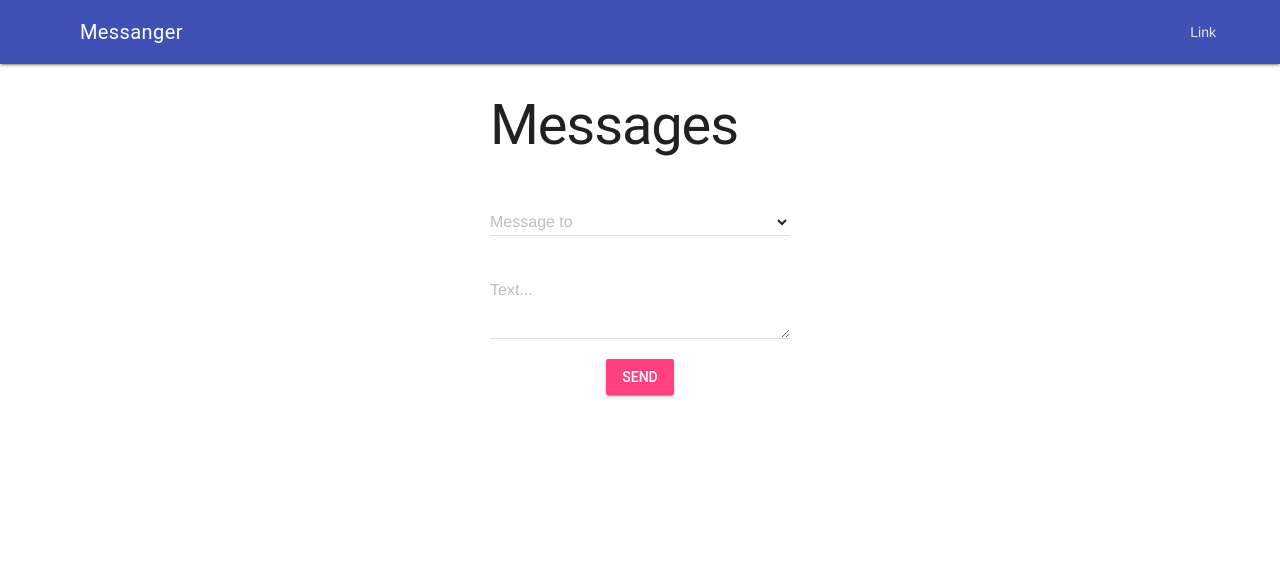
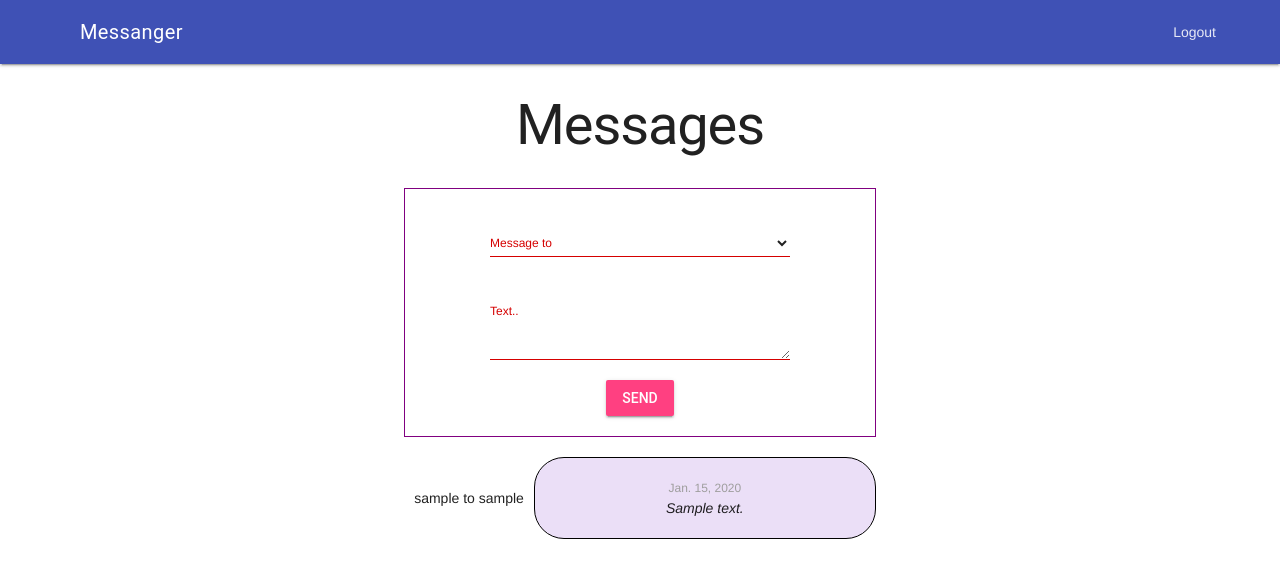
Before and after one commit to kbl98/Messanger, a Django app: page /chat/ in a window 1280 px wide. Shown: the top 578 px of the page. Run offline with Django 4.2, Linux system fonts and the light colour scheme; a user stored in the database is signed in; tables that the repository leaves empty hold one stand-in row (values such as "Sample post").

Commit message:
push for feedback

```diff
--- a/messanger_app/chat/admin.py
+++ b/messanger_app/chat/admin.py
@@ -1,5 +1,5 @@
 from django.contrib import admin
-from .models import Message,User
+from .models import Message,User2
 
 class MessageAdmin(admin.ModelAdmin):
    fields = ('chat','text','date','author','receiver')
@@ -7,4 +7,4 @@ class MessageAdmin(admin.ModelAdmin):
 
 # Register your models here.
 admin.site.register(Message,MessageAdmin)
-admin.site.register(User)
+admin.site.register(User2)
--- a/messanger_app/chat/models.py
+++ b/messanger_app/chat/models.py
@@ -10,5 +10,5 @@ class Message (models.Model):
     receiver = models.ForeignKey(settings.AUTH_USER_MODEL,on_delete=models.CASCADE, related_name='receiver_message_set',default=None,blank=True, null=True)
     chat = models.ForeignKey(settings.AUTH_USER_MODEL,on_delete=models.CASCADE, related_name='chat_message_set',default=None,blank=True, null=True)
 
-class User (models.Model):
-    username =  models.ForeignKey(settings.AUTH_USER_MODEL,on_delete=models.CASCADE, related_name='username_user_set')
+class User2 (models.Model):
+    username =  models.ForeignKey(settings.AUTH_USER_MODEL,on_delete=models.CASCADE, related_name='username_user2_set')
--- a/messanger_app/chat/templates/chat/chatindex.html
+++ b/messanger_app/chat/templates/chat/chatindex.html
@@ -1,32 +1,68 @@
-{% extends "base.html" %}
-{% block content %}
-{% if request.user.is_authenticated %}
+{% extends "base.html" %} {% block content %}
+
 <script>
-  async function sendMessage(){
-    console.log('test')
-    let fd=new FormData();
-    let token= '{{ csrf_token }}';
-        let datum=new Date().toDateString().slice(4)
-        fd.append('textmessage',messageField.value)
-        fd.append('receiver',receiverField.value)
-        fd.append('csrfmiddlewaretoken',token)
-    await fetch("/chat/",{
-            method:'POST',
-            body:fd
-        })
+  async function sendMessage() {
+    let fd = getFormdata();
+    let datum = new Date().toDateString().slice(4);
+    document.getElementById("message-cont").innerHTML += `
+    <div id="waiting" class="waiting"></div>`;
+    try {
+      let response = await fetch("/chat/", {
+        method: "POST",
+        body: fd,
+      });
+      let json = await response.json();
+      json = JSON.parse(json);
+      datum = new Date(json.fields.date).toDateString().slice(4);
+      document.getElementById("waiting").remove();
+      document.getElementById("message-cont").innerHTML += renderMessage(
+        receiverField.value,
+        datum,
+        json.fields.text
+      );
 
+      receiverField.value = "";
+      messageField.value = "";
+    } catch (error) {
+      alert("An Error occured");
+    }
   }
 
+  function getFormdata() {
+    let fd = new FormData();
+    let token = "{{ csrf_token }}";
+    fd.append("textmessage", messageField.value);
+    fd.append("receiver", receiverField.value);
+    fd.append("csrfmiddlewaretoken", token);
+    return fd;
+  }
+
+  function renderMessage(receiver, datum, jsontext) {
+    return ` <div class="center column row">
+            <div class="row">
+            <h7 class="m-side">{{request.user}}
+                 to
+                    ${receiver}</h7>
+                    </div>
+                    <div class="center column bubble margin mw200"><span class="date">${datum}</span><i>${jsontext}</i></div>
+                    </div>`;
+  }
 </script>
-
-
-<h1>Messages</h1>
-<form class="center column" onsubmit="sendMessage();return false;" methode="POST">
-
+{% if request.user.is_authenticated %}
+<h1 class="center">Messages</h1>
+<form
+  class="center column margin border"
+  onsubmit="sendMessage();return false;"
+  methode="POST"
+>
   <div class="mdl-textfield mdl-js-textfield mdl-textfield--floating-label">
     {% csrf_token %}
-    <select class="mdl-textfield__input" id="receiverField" name="receiver" >
-
+    <select
+      class="mdl-textfield__input"
+      id="receiverField"
+      name="receiver"
+      required
+    >
       <option></option>
       {% for user in users %}
       <option value="{{user.username}}">{{user.username}}</option>
@@ -35,20 +71,47 @@
     <label class="mdl-textfield__label" for="receiver">Message to</label>
   </div>
 
-
-
-
-    <div class="mdl-textfield mdl-js-textfield">
-      <textarea class="mdl-textfield__input" type="text" rows= "3" id="messageField" ></textarea>
-      <label class="mdl-textfield__label" for="message">Text...</label>
+  <div class="mdl-textfield mdl-js-textfield mdl-textfield--floating-label">
+    <textarea
+      name="message"
+      class="mdl-textfield__input"
+      type="text"
+      rows="3"
+      id="messageField"
+      required
+    ></textarea>
+    <label class="mdl-textfield__label" for="message">Text..</label>
   </div>
-    <button type="submit"
+  <button
+    type="submit"
     class="mdl-button mdl-js-button mdl-button--raised mdl-js-ripple-effect mdl-button--accent"
   >
     Send
   </button>
 </form>
+<div id="message-cont">
+  {% for message in messages %} {% if message.author == user %}
+  <div class="center column row">
     {% else %}
-  <div class="column center text-center padding-vertical"><h3>You are not logged!<br> Please log in <br><a href="/login/">here</a></h3></div>
+    <div class="center column row-reverse">
       {% endif %}
-{% endblock %}
+      <div class="row">
+        <h7 class="m-side">{{message.author}} to {{message.receiver}}</h7>
+      </div>
+      <div class="center column bubble margin mw200">
+        <span class="date">{{message.date}}</span><i>{{message.text}}</i>
+      </div>
+    </div>
+
+    {% endfor %}
+  </div>
+
+  {% else %}
+  <div class="column center text-center padding-vertical">
+    <h3>
+      You are not logged!<br />
+      Please log in <br /><a href="/login/">here</a>
+    </h3>
+  </div>
+  {% endif %} {% endblock %}
+</div>
--- a/messanger_app/chat/templates/registration/registrationindex.html
+++ b/messanger_app/chat/templates/registration/registrationindex.html
@@ -6,5 +6,5 @@
 	{{ form.as_p }}
 	<div class="middle"><input  class="mdl-button mdl-js-button mdl-button--raised mdl-js-ripple-effect mdl-button--accent" type="submit" value="Sign in" /></div>
 </form>
-
+<div class="left-corner">Zum  <a href="/login/">login</a></div>
 {% endblock %}
--- a/messanger_app/chat/views.py
+++ b/messanger_app/chat/views.py
@@ -1,6 +1,6 @@
 
 from django.shortcuts import render,redirect
-from .models import Message,User
+from .models import Message,User2
 from django.contrib.auth import authenticate, login
 from django.http import HttpResponseRedirect
 from django.contrib.auth.decorators import login_required
@@ -8,24 +8,38 @@ from django.contrib.auth.forms import UserCreationForm
 from .forms import  RegisterForm
 from django.http import JsonResponse
 from django.core import serializers
+from django.contrib.auth.models import User
+from django.db.models import Q
+from django.contrib.auth import logout
+from django.views.decorators.csrf import csrf_protect
+from asgiref.sync import sync_to_async
+
+
 
 # Create your views here.
 @login_required(login_url='/login/')
 
+
 def chatindex(request):
+    """This is a view to create a new Message Object at Backend and return the new Message to Frontend on post, on get Messages are rendered"""
     if request.method == 'POST':
         print('This request:'+request.POST['textmessage'])
         receiver_username = request.POST['receiver']
-        receiver_user = User.objects.get(username=receiver_username)
-        new_message=Message.objects.create(text = request.POST['textmessage'],author=request.user, receiver =receiver_user.id)
-        chatUsers=User.objects.all()
-        return render (request,'chat/chatindex.html',{'users':chatUsers})
+        print(receiver_username)
+        receiver_user=User.objects.get(username=receiver_username)
+        new_message=Message.objects.create(text = request.POST['textmessage'],author=request.user, receiver =receiver_user)
+        chatUsers=User2.objects.all()
+        serialized_messages=serializers.serialize('json',[new_message])
+        return JsonResponse(serialized_messages[1:-1],safe=False)
+
     if request.method == 'GET':
         chatUsers=User.objects.all()
+        allMessages=Message.objects.filter(Q(author=request.user) | Q(receiver=request.user) | Q(receiver__username="Alle"))
         print(chatUsers)
-        return render (request,'chat/chatindex.html',{'users':chatUsers})
+        return render (request,'chat/chatindex.html',{'messages':allMessages,'users':chatUsers,'user':request.user})
 
 def loginindex(request):
+    """This view logs a user in and directs to 'Chat', when login successful. Otherwise login-page is rendered"""
     if request.method == 'POST':
         print('trylogin')
         user = authenticate(username=request.POST.get('username'),password=request.POST.get('password'))
@@ -37,6 +51,7 @@ def loginindex(request):
     return render (request,'login/loginindex.html')
 
 def registrationindex(request):
+    """This Funktion renders a registration-form; on post user is registrated, logged-in and lead to 'chat'"""
     if request.method == 'GET':
         form = RegisterForm()
         return render (request,'registration/registrationindex.html',{'form': form})
@@ -46,8 +61,17 @@ def registrationindex(request):
             user = form.save(commit=False)
             user.username = user.username.lower()
             user.save()
-            User.objects.create(username=user)
+            User2.objects.create(username=user)
             login(request, user)
             return HttpResponseRedirect ('/chat/')
         else:
             return render(request,'registration/registrationindex.html',{'form': form} )
+
+
+@sync_to_async
+def logout_view(request):
+    """function for logout of user"""
+    if request.user.is_authenticated:
+        logout(request)
+        return render (request,'login/loginindex.html')
+    return render (request,'login/loginindex.html')
--- a/messanger_app/messanger_app/urls.py
+++ b/messanger_app/messanger_app/urls.py
@@ -17,11 +17,12 @@ Including another URLconf
 from django.contrib import admin
 from django.urls import path
 from chat.views import loginindex,chatindex
-from chat.views import registrationindex
+from chat.views import registrationindex,logout_view
 
 urlpatterns = [
     path('admin/', admin.site.urls),
     path('login/', loginindex),
     path('chat/', chatindex),
     path('registration/', registrationindex),
+    path('logout/', logout_view),
 ]
--- a/messanger_app/static/css/style.css
+++ b/messanger_app/static/css/style.css
@@ -26,3 +26,90 @@
 .text-center{
     text-align: center;
 }
+
+.bubble{
+    background-color: rgba(235, 222, 247, 0.97);
+    border: solid 1px black;
+    border-radius: 30px;
+    padding:20px;
+}
+
+.row{
+    display: flex;
+    justify-content: center;
+    flex-direction: row;
+}
+
+.row-reverse{
+    display: flex;
+    justify-content: center;
+    flex-direction: row-reverse;
+}
+
+.margin{
+    margin-top:10px;
+    margin-bottom:10px;
+}
+
+.date{
+    color:rgb(159, 158, 158);
+    font-size:12px;
+}
+
+.m-side{
+    margin-left:10px;
+    margin-right: 10px;
+}
+
+.left-corner{
+    position: absolute;
+    right:20px;
+    bottom: 10px;
+}
+
+.mw200{
+   width:300px;
+
+}
+
+.waiting{
+    background-image:url("/static/img/loading.gif") ;
+    height:200px;
+    background-position: center;
+    background-repeat: no-repeat;
+}
+
+.pointer{
+    cursor: pointer;
+}
+
+.border{
+    border:solid 1px purple;
+    padding: 20px;
+}
+
+@media screen and (max-width:450px){
+    .mw200{
+        width:170px;
+
+     }
+
+     .waiting{
+        height:70px;
+    }
+
+    .padding-side{
+        padding-left:0px;
+        padding-right:0px;
+    }
+
+    .padding-vertical{
+        padding-top:10px;
+        padding-bottom:10px;
+    }
+
+    .border{
+        padding: 5px;
+    }
+
+}
--- a/messanger_app/static/js/script.js
+++ b/messanger_app/static/js/script.js
@@ -0,0 +1,4 @@
+function logout(){
+    fetch("/logout/", {
+});
+}
--- a/messanger_app/templates/base.html
+++ b/messanger_app/templates/base.html
@@ -10,6 +10,8 @@
 {%load static %}
 <link rel="stylesheet" href="{% static 'css/style.css' %}">
     <title>Messanger</title>
+<script src="{% static 'js/script.js' %}"></script>
+
 </head>
 <body>
     <!-- Always shows a header, even in smaller screens. -->
@@ -21,17 +23,13 @@
         <!-- Add spacer, to align navigation to the right -->
         <div class="mdl-layout-spacer"></div>
         <!-- Navigation. We hide it in small screens. -->
-        <nav class="mdl-navigation mdl-layout--large-screen-only">
-          <a class="mdl-navigation__link" href="">Link</a>
+        <nav class="mdl-navigation ">
+          <div class="mdl-navigation__link pointer" onclick="logout()">Logout</div>
         </nav>
       </div>
     </header>
-    <div class="mdl-layout__drawer">
-      <span class="mdl-layout-title">Messanger</span>
-      <nav class="mdl-navigation">
-        <a class="mdl-navigation__link" href="">Link</a>
-      </nav>
-    </div>
+
+
     <main class="mdl-layout__content">
       <div class="page-content center padding-side"><!-- Your content goes here -->
         <div>
```
Also changed, not shown: messanger_app/chat/migrations/0003_auto_20230511_2034.py (added), messanger_app/static/img/loading.gif (added). Lines whose indentation alone changed are shown as unchanged.
